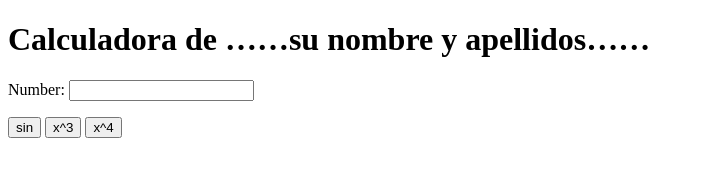
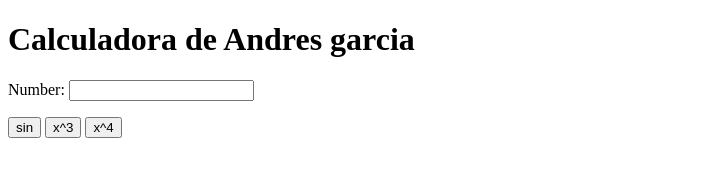
Before and after one commit to andyla210379/my_calculator, a plain HTML site: page index.html in a window 1280 px wide. Shown: the whole page, without its empty margins (0-703 px from the left). Drawn offline with Linux system fonts and the light colour scheme.

Commit message:
Integrate main

```diff
--- a/index.html
+++ b/index.html
@@ -5,7 +5,7 @@
 		<meta charset="utf-8">
 	</head>
 	<body>
-		<h1>Calculadora de ……su nombre y apellidos……</h1>
+		<h1>Calculadora de Andres garcia</h1>
 		Number:
 		<input type="text" id="n1">
 		<p>
```
